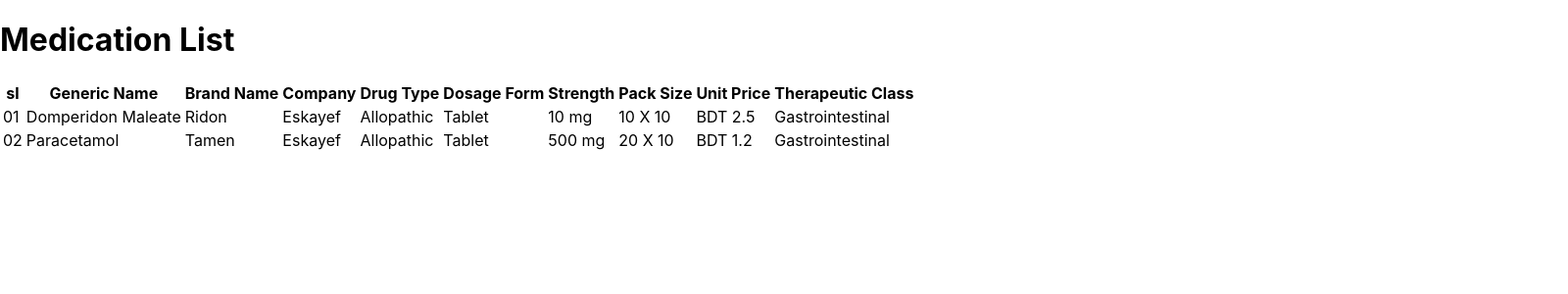
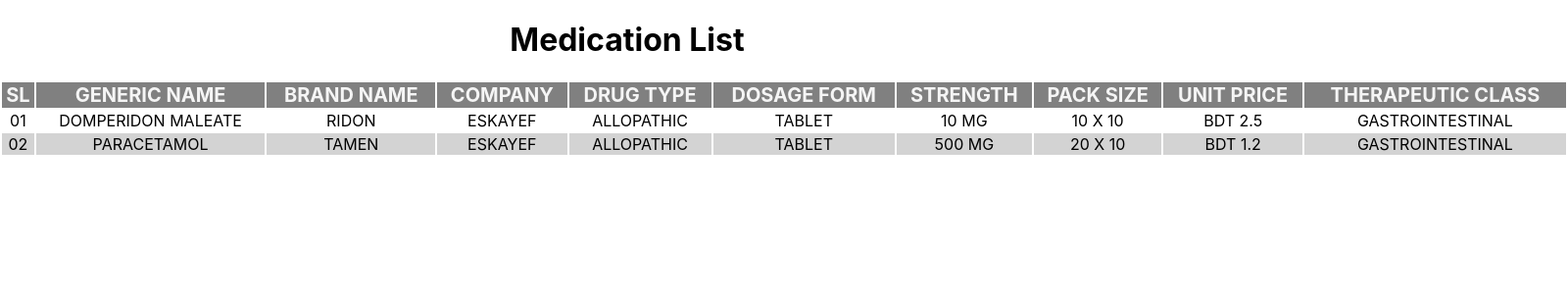
Before and after one commit to raihan-mahmud-talukder/medicine, a React (Create React App) app in the folder client/: page / in a window 1280 px wide. Shown: the top 300 px of the page at 98% size, 1600 px wide, since content can reach past the window. Built offline with nearby package versions, Linux system fonts and the light colour scheme.

Commit message:
adding style

```diff
--- a/client/src/index.css
+++ b/client/src/index.css
@@ -11,3 +11,24 @@
   font-family: source-code-pro, Menlo, Monaco, Consolas, 'Courier New',
     monospace;
 }
+
+
+h1 {text-align: center;}
+
+table {
+  width: 100rem;
+  text-align: center;
+  margin: auto;
+  border-collapse: separate;
+  text-transform: uppercase;
+}
+
+tr:nth-child(odd) {
+  background: lightgray;
+}
+
+tr:first-child {
+  background: gray;
+  color: whitesmoke;
+  font-size: 1.25rem;
+}
```
